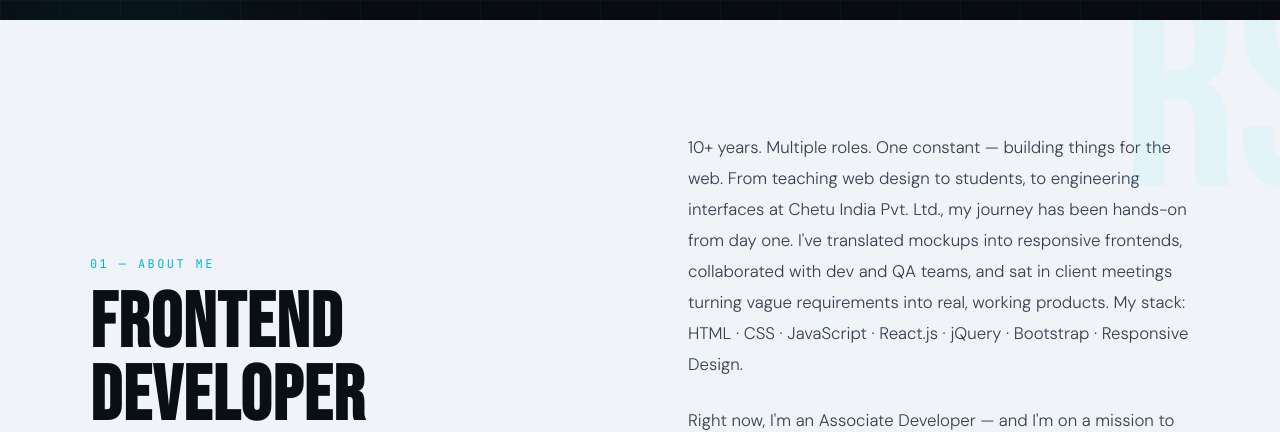
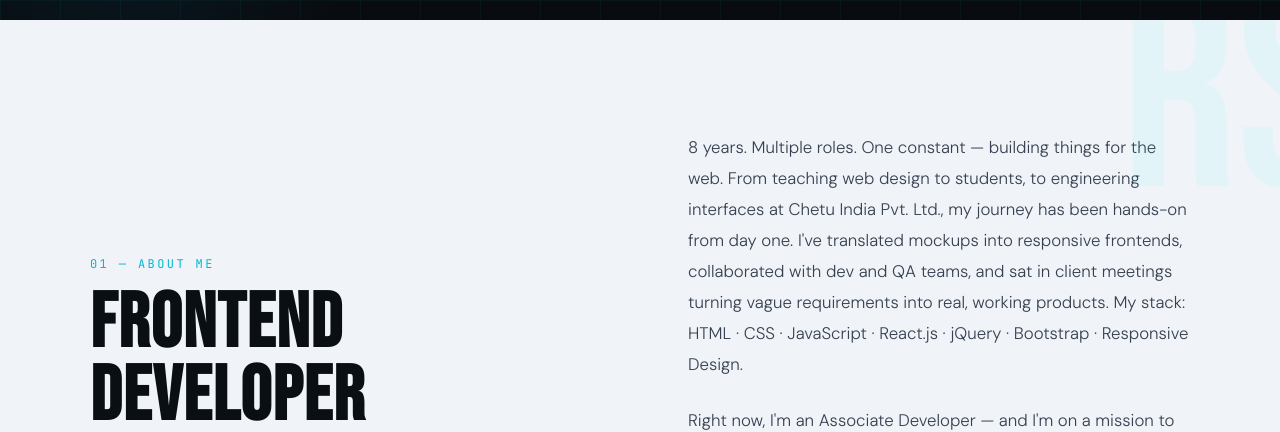
Before and after one commit to rahulsharma91dev/update-portfolio-website, a Next.js app: page / in a window 1280 px wide. Shown: the part 780-1212 px from the top of the page. Built offline with nearby package versions, Linux system fonts and the light colour scheme.

Commit message:
Update About.tsx
update details

```diff
--- a/src/components/About/About.tsx
+++ b/src/components/About/About.tsx
@@ -47,7 +47,7 @@ FRONTEND<br />DEVELOPER<br />BY <em>PASSION</em>
           animate={inView ? 'visible' : 'hidden'}
         >
           <p className={styles.text}>
-            10+ years. Multiple roles. One constant — building things for the web.
+            8 years. Multiple roles. One constant — building things for the web.
 From teaching web design to students, to engineering interfaces at Chetu India Pvt. Ltd., my journey has been hands-on from day one. I've translated mockups into responsive frontends, collaborated with dev and QA teams, and sat in client meetings turning vague requirements into real, working products.
 My stack: HTML · CSS · JavaScript · React.js · jQuery · Bootstrap · Responsive Design.
 
```
